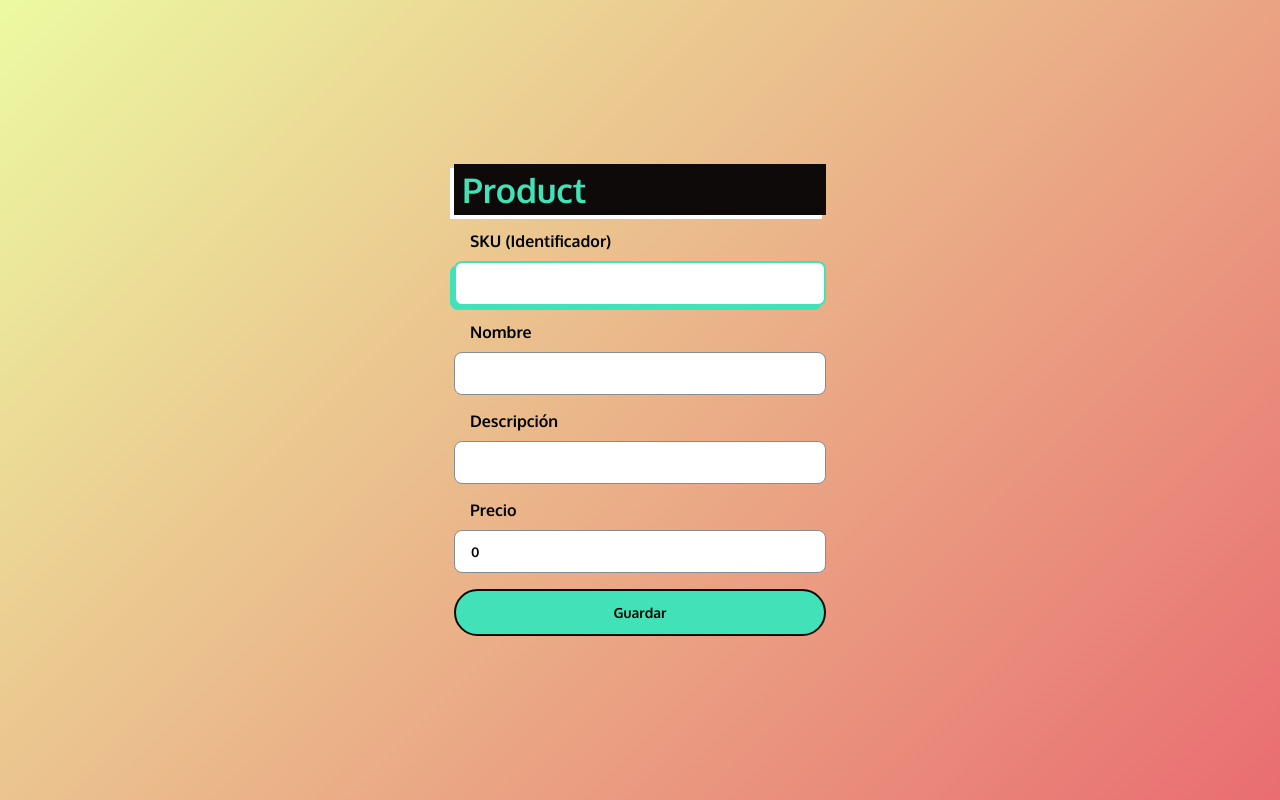
After one commit to emmanuelurbina/Papeleria, a PHP site: page /view/product/product_form.php in a window 1280 px wide. The commit adds this page. Run offline with PHP 8.4, Linux system fonts and the light colour scheme.

Commit message:
Modelo-Controlador-vista producto

```diff
--- a/SQL_SCHEMA/papeleria_db.sql
+++ b/SQL_SCHEMA/papeleria_db.sql
@@ -82,6 +82,7 @@ CREATE TABLE IF NOT EXISTS `sell_ticket` (
 -- Restricciones para tablas volcadas
 --
 
+ALTER TABLE `products` CHANGE `supplier` `supplier` INT NOT NULL DEFAULT '1';
 --
 -- Filtros para la tabla `sell_product`
 --
--- a/core/connection.php
+++ b/core/connection.php
@@ -14,7 +14,7 @@ class Connection
     $this->host = getenv('APP_HOST');
     $this->user = getenv('APP_USER');
     $this->password = getenv('APP_PASSWORD');
-    $this->dbName = getenv('DB_NAME');
+    $this->dbName = getenv('APP_DBNAME');
     try {
       $pdo = new PDO("{$this->driver}:host={$this->host};dbname={$this->dbName};charset={$this->charset}", $this->user, $this->password);
       $pdo->setAttribute(PDO::ATTR_ERRMODE, PDO::ERRMODE_EXCEPTION);
--- a/index.php
+++ b/index.php
@@ -19,8 +19,9 @@ if (!isset($_REQUEST['controller']) || !isset($_REQUEST['action'])) {
     $controller = ucwords($controller) . 'Controller';
     $controller = new $controller;
     call_user_func(array($controller, $action));
+
   } else {
     $document = 'view/404.php';
-    require_once $document;
+    require_once 'view/404.php';
   }
 }
--- /dev/null
+++ b/public/css/main.css
@@ -0,0 +1,98 @@
+@import url('https://fonts.googleapis.com/css2?family=Oxygen:wght@300;400;700&display=swap');
+* {
+  margin: 0;
+  padding: 0;
+  font-family: 'Oxygen', sans-serif;
+}
+
+body {
+  background: linear-gradient(135deg, #ECFAA1 0%, #E96D71 100%);
+  background-size: cover;
+  padding: 0 20px;
+}
+
+.main {
+  width: 100%;
+  height: 100vh;
+  display: flex;
+  flex-direction: column;
+  justify-content: center;
+  align-items: center;
+}
+
+.form, .main__form, .group__form {
+  display: flex;
+  flex-direction: column;
+  gap: 16px;
+}
+
+.form__title {
+  color: #42E2B8;
+  display: block;
+  font-size: 34px;
+  padding: 4px 8px;
+  background: #0F0A0A;
+  box-shadow: -4px 4px 0px #FFFFFF;
+}
+
+.group__form {
+  gap: 10px;
+}
+
+.main__form {
+  width: 30%;
+}
+
+.group__form label {
+  padding-left: 16px;
+  font-weight: bold;
+}
+
+.group__form input {
+  outline: none;
+  background: #FFFFFF;
+  /* Neutral / Neutral 5 */
+  border: 1px solid #858C94;
+  box-sizing: border-box;
+  border-radius: 8px;
+  padding: 12px 16px;
+  font-weight: bold;
+}
+
+.group__form input:focus {
+  border: 2px solid #42E2B8;
+  box-shadow: -4px 4px 0px #42E2B8;
+}
+
+.btn {
+  cursor: pointer;
+  padding: 13px 24px;
+  font-weight: bold;
+  font-size: 14px;
+  border: 2px solid #0F0A0A;
+  box-sizing: border-box;
+
+  border-radius: 90px;
+  background: transparent;
+}
+
+.btn-primary {
+  background: #42E2B8;
+}
+
+.btn-primary:hover {
+  border: 2px solid #42E2B8;
+  box-shadow: -4px 4px 0px #42E2B8;
+}
+
+@media screen and (max-width:900px) {
+  .main__form {
+    width: 60%;
+  }
+}
+
+@media screen and (max-width:600px) {
+  .main__form {
+    width: 100%;
+  }
+}
--- /dev/null
+++ b/view/product/product_form.php
@@ -0,0 +1,44 @@
+<!DOCTYPE html>
+<html lang="en">
+
+<head>
+  <meta charset="UTF-8">
+  <meta http-equiv="X-UA-Compatible" content="IE=edge">
+  <meta name="viewport" content="width=device-width, initial-scale=1.0">
+  <title>Product</title>
+  <link rel="stylesheet" href="public/css/main.css">
+</head>
+
+<body>
+  <section class="main">
+    <article class="main__form">
+      <h2 class="form__title">
+        Product
+      </h2>
+      <form class="form" action="?controller=product&action=save" method="post">
+        <input type="hidden" id="id" name="id" value="0">
+        <div class="group__form">
+          <label for="sku" aria-label="descripcion del producto">SKU (Identificador)</label>
+          <input type="text" id="sku" name="sku" title="Caja para registrar SKU" autofocus autocomplete="off" required>
+        </div>
+        <div class="group__form">
+          <label for="name" aria-label="nombre del producto">Nombre</label>
+          <input type="text" id="name" name="name" title="Caja para registrar nombre" autocomplete="off" required>
+        </div>
+
+        <div class="group__form">
+          <label for="description" aria-label="descripcion del producto">Descripción</label>
+          <input type="text" id="description" name="description" title="Caja para registrar descripcion" autocomplete="off" required>
+        </div>
+
+        <div class="group__form">
+          <label for="price" aria-label="Precio del producto">Precio</label>
+          <input type="number" step="any" min="0" id="price" name="price" title="Caja para registrar precio" value="0" autocomplete="off">
+        </div>
+        <button type="submit" class="btn btn-primary" title='Boton guardar'>Guardar</button>
+      </form>
+    </article>
+  </section>
+</body>
+
+</html>
```
Also changed, not shown: controller/product_controller.php (added, +29 -0 lines), model/productModel.php (added, +44 -0 lines).
